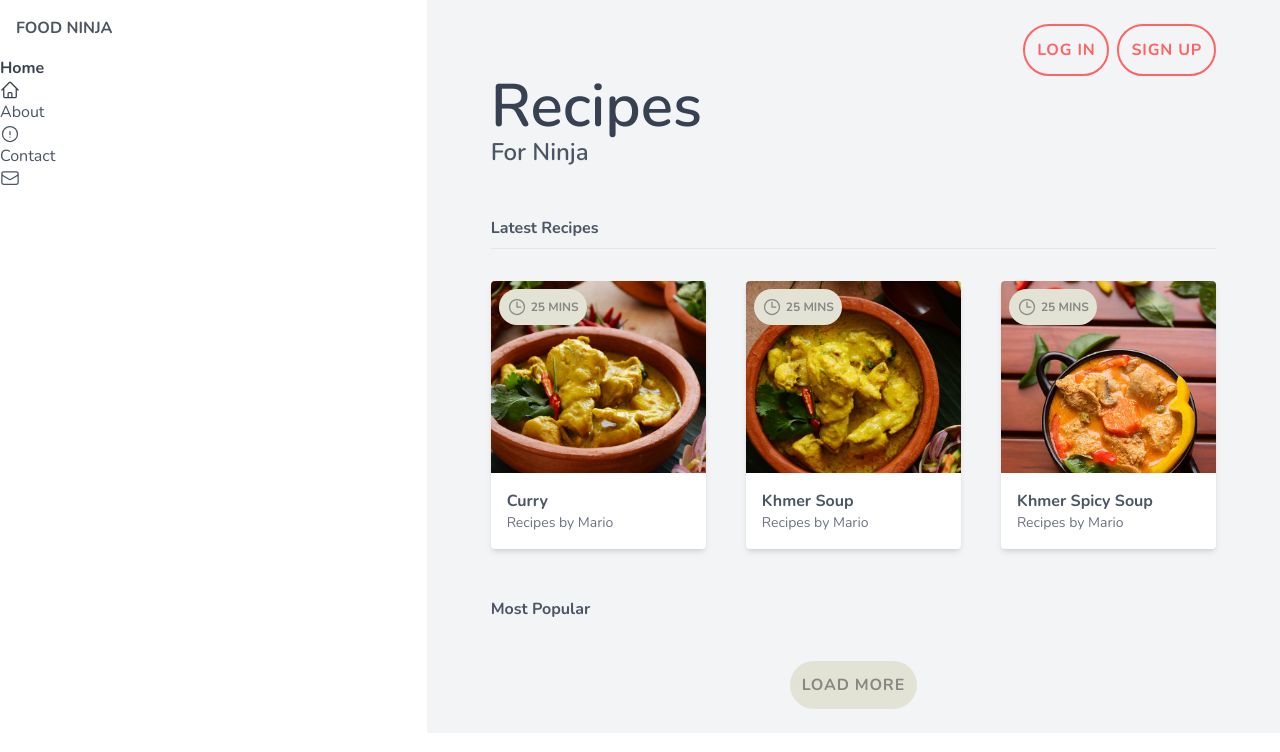
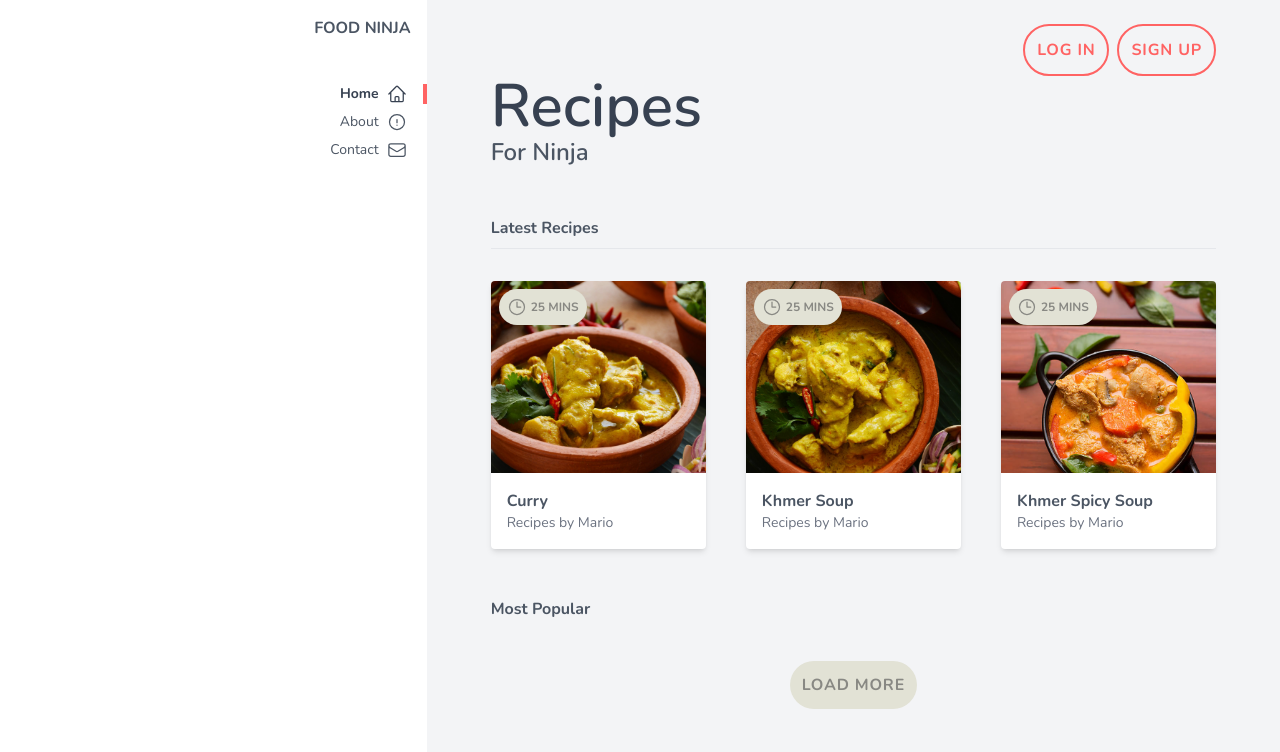
Before and after one commit to ReaseySereiNeath/tailwind_tutorial, a website: page public/index.html in a window 1280 px wide. Drawn offline with nearby package versions, Linux system fonts and the light colour scheme.

Commit message:
Finish video tutorial

```diff
--- a/public/index.html
+++ b/public/index.html
@@ -9,37 +9,91 @@
   <body class="text-gray-600 font-body">
     <div class="grid md:grid-cols-3">
       <!-- conten wrapper-->
-      <div class="md:col-span-1">
-        <nav>
-          <div>
+      <div class="md:col-span-1 md:flex md:justify-end">
+        <nav class="text-right">
+          <div class="flex justify-between items-center">
             <h1 class="font-bold uppercase p-4 border-gray-100">
               <a href="/" class="hover:text-gray-500">Food Ninja</a>
             </h1>
+            <div class="px-4 cursor-pointer md:hidden" id="burger">
+              <svg
+                class="w-6"
+                xmlns="http://www.w3.org/2000/svg"
+                fill="none"
+                viewBox="0 0 24 24"
+                stroke-width="1.5"
+                stroke="currentColor"
+                class="w-6 h-6"
+              >
+                <path
+                  stroke-linecap="round"
+                  stroke-linejoin="round"
+                  d="M3.75 6.75h16.5M3.75 12h16.5m-16.5 5.25h16.5"
+                />
+              </svg>
             </div>
-          <ul>
-            <li class="text-gray-700 font-bold">
-              <a href="#">
+          </div>
+          <ul class="text-sm mt-6 hidden md:block" id="menu">
+            <li class="text-gray-700 font-bold py-1">
+              <a
+                href="#"
+                class="px-4 flex justify-end border-r-4 border-primary"
+              >
                 <span>Home</span>
-                <svg class="w-5" xmlns="http://www.w3.org/2000/svg" fill="none" viewBox="0 0 24 24" stroke-width="1.5" stroke="currentColor" class="w-6 h-6">
-                    <path stroke-linecap="round" stroke-linejoin="round" d="M2.25 12l8.954-8.955c.44-.439 1.152-.439 1.591 0L21.75 12M4.5 9.75v10.125c0 .621.504 1.125 1.125 1.125H9.75v-4.875c0-.621.504-1.125 1.125-1.125h2.25c.621 0 1.125.504 1.125 1.125V21h4.125c.621 0 1.125-.504 1.125-1.125V9.75M8.25 21h8.25" />
+                <svg
+                  class="w-5 ml-2"
+                  xmlns="http://www.w3.org/2000/svg"
+                  fill="none"
+                  viewBox="0 0 24 24"
+                  stroke-width="1.5"
+                  stroke="currentColor"
+                  class="w-6 h-6"
+                >
+                  <path
+                    stroke-linecap="round"
+                    stroke-linejoin="round"
+                    d="M2.25 12l8.954-8.955c.44-.439 1.152-.439 1.591 0L21.75 12M4.5 9.75v10.125c0 .621.504 1.125 1.125 1.125H9.75v-4.875c0-.621.504-1.125 1.125-1.125h2.25c.621 0 1.125.504 1.125 1.125V21h4.125c.621 0 1.125-.504 1.125-1.125V9.75M8.25 21h8.25"
+                  />
                 </svg>
-
               </a>
             </li>
-            <li>
-              <a href="#">
+            <li class="py-1">
+              <a href="#" class="px-4 flex justify-end border-r-4 border-white">
                 <span>About</span>
-                <svg class="w-5" xmlns="http://www.w3.org/2000/svg" fill="none" viewBox="0 0 24 24" stroke-width="1.5" stroke="currentColor" class="w-6 h-6">
-                    <path stroke-linecap="round" stroke-linejoin="round" d="M12 9v3.75m9-.75a9 9 0 11-18 0 9 9 0 0118 0zm-9 3.75h.008v.008H12v-.008z" />
+                <svg
+                  class="w-5 ml-2"
+                  xmlns="http://www.w3.org/2000/svg"
+                  fill="none"
+                  viewBox="0 0 24 24"
+                  stroke-width="1.5"
+                  stroke="currentColor"
+                  class="w-6 h-6"
+                >
+                  <path
+                    stroke-linecap="round"
+                    stroke-linejoin="round"
+                    d="M12 9v3.75m9-.75a9 9 0 11-18 0 9 9 0 0118 0zm-9 3.75h.008v.008H12v-.008z"
+                  />
                 </svg>
-
               </a>
             </li>
-            <li>
-              <a href="#">
+            <li class="py-1">
+              <a href="#" class="px-4 flex justify-end border-r-4 border-white">
                 <span>Contact</span>
-                <svg class="w-5" xmlns="http://www.w3.org/2000/svg" fill="none" viewBox="0 0 24 24" stroke-width="1.5" stroke="currentColor" class="w-6 h-6">
-                    <path stroke-linecap="round" stroke-linejoin="round" d="M21.75 6.75v10.5a2.25 2.25 0 01-2.25 2.25h-15a2.25 2.25 0 01-2.25-2.25V6.75m19.5 0A2.25 2.25 0 0019.5 4.5h-15a2.25 2.25 0 00-2.25 2.25m19.5 0v.243a2.25 2.25 0 01-1.07 1.916l-7.5 4.615a2.25 2.25 0 01-2.36 0L3.32 8.91a2.25 2.25 0 01-1.07-1.916V6.75" />
+                <svg
+                  class="w-5 ml-2"
+                  xmlns="http://www.w3.org/2000/svg"
+                  fill="none"
+                  viewBox="0 0 24 24"
+                  stroke-width="1.5"
+                  stroke="currentColor"
+                  class="w-6 h-6"
+                >
+                  <path
+                    stroke-linecap="round"
+                    stroke-linejoin="round"
+                    d="M21.75 6.75v10.5a2.25 2.25 0 01-2.25 2.25h-15a2.25 2.25 0 01-2.25-2.25V6.75m19.5 0A2.25 2.25 0 0019.5 4.5h-15a2.25 2.25 0 00-2.25 2.25m19.5 0v.243a2.25 2.25 0 01-1.07 1.916l-7.5 4.615a2.25 2.25 0 01-2.36 0L3.32 8.91a2.25 2.25 0 01-1.07-1.916V6.75"
+                  />
                 </svg>
               </a>
             </li>
@@ -48,10 +102,18 @@
       </div>
       <!-- end nav-->
 
-      <main class="px-16 py-6 bg-gray-100 md:col-span-2">
+      <main class="px-16 py-6 bg-gray-100 md:col-span-2 h-screen">
         <div class="flex justify-center md:justify-end space-x-2">
-          <a href="#" class="btn text-primary border-primary md:border-2 hover:bg-primary hover:text-white">Log in</a>
-          <a href="#" class=" btn text-primary border-primary md:border-2 hover:bg-primary hover:text-white">Sign up</a>
+          <a
+            href="#"
+            class="btn text-primary border-primary md:border-2 hover:bg-primary hover:text-white transition ease-out duration-500"
+            >Log in</a
+          >
+          <a
+            href="#"
+            class="btn text-primary border-primary md:border-2 hover:bg-primary hover:text-white transition ease-out duration-500"
+            >Sign up</a
+          >
         </div>
 
         <header>
@@ -80,8 +142,20 @@
                 >
               </div>
               <div class="bagde flex items-center space-x-1">
-                <svg class="w-5 inline-block" xmlns="http://www.w3.org/2000/svg" fill="none" viewBox="0 0 24 24" stroke-width="1.5" stroke="currentColor" class="w-6 h-6">
-                    <path stroke-linecap="round" stroke-linejoin="round" d="M12 6v6h4.5m4.5 0a9 9 0 11-18 0 9 9 0 0118 0z" />
+                <svg
+                  class="w-5 inline-block"
+                  xmlns="http://www.w3.org/2000/svg"
+                  fill="none"
+                  viewBox="0 0 24 24"
+                  stroke-width="1.5"
+                  stroke="currentColor"
+                  class="w-6 h-6"
+                >
+                  <path
+                    stroke-linecap="round"
+                    stroke-linejoin="round"
+                    d="M12 6v6h4.5m4.5 0a9 9 0 11-18 0 9 9 0 0118 0z"
+                  />
                 </svg>
 
                 <span> 25 mins </span>
@@ -101,8 +175,20 @@
                 >
               </div>
               <div class="bagde flex items-center space-x-1">
-                <svg class="w-5 inline-block" xmlns="http://www.w3.org/2000/svg" fill="none" viewBox="0 0 24 24" stroke-width="1.5" stroke="currentColor" class="w-6 h-6">
-                    <path stroke-linecap="round" stroke-linejoin="round" d="M12 6v6h4.5m4.5 0a9 9 0 11-18 0 9 9 0 0118 0z" />
+                <svg
+                  class="w-5 inline-block"
+                  xmlns="http://www.w3.org/2000/svg"
+                  fill="none"
+                  viewBox="0 0 24 24"
+                  stroke-width="1.5"
+                  stroke="currentColor"
+                  class="w-6 h-6"
+                >
+                  <path
+                    stroke-linecap="round"
+                    stroke-linejoin="round"
+                    d="M12 6v6h4.5m4.5 0a9 9 0 11-18 0 9 9 0 0118 0z"
+                  />
                 </svg>
                 <span> 25 mins </span>
               </div>
@@ -121,8 +207,20 @@
                 >
               </div>
               <div class="bagde flex items-center space-x-1">
-                <svg class="w-5 inline-block" xmlns="http://www.w3.org/2000/svg" fill="none" viewBox="0 0 24 24" stroke-width="1.5" stroke="currentColor" class="w-6 h-6">
-                    <path stroke-linecap="round" stroke-linejoin="round" d="M12 6v6h4.5m4.5 0a9 9 0 11-18 0 9 9 0 0118 0z" />
+                <svg
+                  class="w-5 inline-block"
+                  xmlns="http://www.w3.org/2000/svg"
+                  fill="none"
+                  viewBox="0 0 24 24"
+                  stroke-width="1.5"
+                  stroke="currentColor"
+                  class="w-6 h-6"
+                >
+                  <path
+                    stroke-linecap="round"
+                    stroke-linejoin="round"
+                    d="M12 6v6h4.5m4.5 0a9 9 0 11-18 0 9 9 0 0118 0z"
+                  />
                 </svg>
                 <span> 25 mins </span>
               </div>
@@ -134,11 +232,16 @@
             <!-- Card go here-->
           </div>
 
-          <div class="flex justify-center">
-            <div class="btn bg-secondary-100 text-secondary-200 hover:shadow-inner">Load more</div>
+          <div class="flex justify-center pb-10">
+            <div
+              class="btn  bg-secondary-100 text-secondary-200 hover:shadow-inner transform hover:scale-125 hover:bg-opacity-50 transition ease-out duration-300"
+            >
+              Load more
+            </div>
           </div>
         </div>
       </main>
     </div>
+    <script src="index.js"></script>
   </body>
 </html>
--- /dev/null
+++ b/public/index.js
@@ -0,0 +1,10 @@
+const burger = document.querySelector('#burger');
+const menu = document.querySelector('#menu');
+
+burger.addEventListener('click', () => {
+    if (menu.classList.contains('hidden')){
+        menu.classList.remove('hidden');
+    }else{
+        menu.classList.add('hidden');
+    }
+})
```
Also changed, not shown: public/styles.css. Lines whose indentation alone changed are shown as unchanged.
